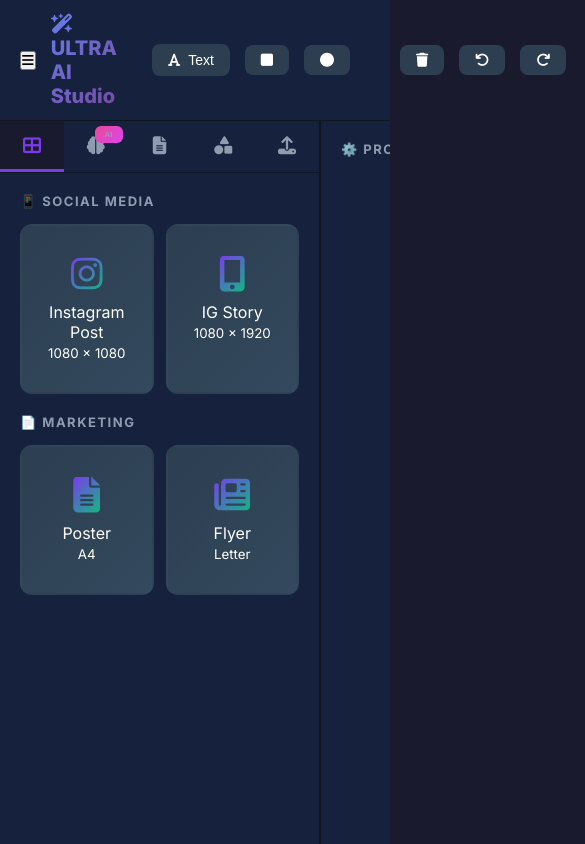
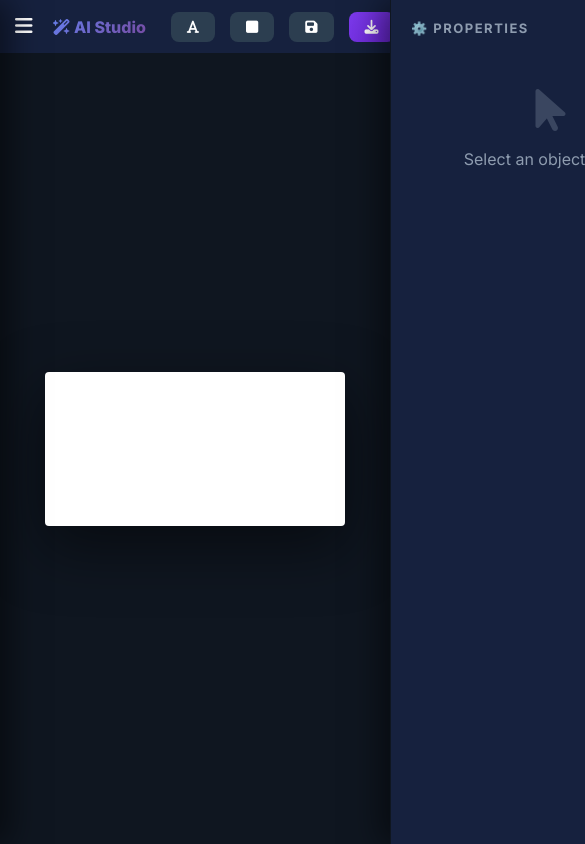
Before and after one commit to PhijamNongthanganba1/ai-design-studio, a website: page public/studio.html in a window 390 px wide. Shown: the top 844 px of the page, 585 px wide, since content can reach past the window. Drawn offline with Linux system fonts and the light colour scheme; a script that the page names is missing.

Commit message:
Fix: Improve signup error feedback and mobile responsiveness for Dashboard and Studio

```diff
--- a/public/studio.html
+++ b/public/studio.html
@@ -446,35 +446,120 @@
         .upload-item:hover .delete-upload-btn {
             opacity: 1;
         }
+
+        /* Mobile Responsive Styles */
+        .mobile-sidebar-toggle {
+            display: none;
+            background: transparent;
+            border: none;
+            color: var(--text);
+            font-size: 20px;
+            cursor: pointer;
+            padding: 5px;
+        }
+
+        .mobile-properties-toggle {
+            display: none;
+            background: transparent;
+            border: none;
+            color: var(--text);
+            font-size: 20px;
+            cursor: pointer;
+            padding: 5px;
+        }
+
+        @media (max-width: 1024px) {
+
+            .mobile-sidebar-toggle,
+            .mobile-properties-toggle {
+                display: block;
+            }
+
+            .sidebar {
+                position: fixed;
+                left: -320px;
+                top: 0;
+                bottom: 0;
+                z-index: 2000;
+                transition: left 0.3s ease;
+                box-shadow: 10px 0 30px rgba(0, 0, 0, 0.5);
+            }
+
+            .sidebar.active {
+                left: 0;
+            }
+
+            .properties {
+                position: fixed;
+                right: -320px;
+                top: 0;
+                bottom: 0;
+                z-index: 2000;
+                transition: right 0.3s ease;
+                box-shadow: -10px 0 30px rgba(0, 0, 0, 0.5);
+            }
+
+            .properties.active {
+                right: 0;
+            }
+
+            .toolbar {
+                padding: 10px;
+                overflow-x: auto;
+                white-space: nowrap;
+                flex-wrap: nowrap;
+                -webkit-overflow-scrolling: touch;
+            }
+
+            .toolbar .btn:not(.essential) {
+                display: none;
+            }
+
+            .logo {
+                font-size: 16px;
+                margin-right: 10px;
+                white-space: nowrap;
+            }
+
+            .canvas-area {
+                padding: 10px;
+            }
+
+            .canvas-wrapper {
+                transform-origin: center;
+                max-width: 100%;
+            }
+        }
+
+        @media (max-width: 480px) {
+            .toolbar .divider {
+                display: none;
+            }
+
+            .size-inputs {
+                display: none;
+            }
+        }
     </style>
 </head>
 
 <body>
     <div class="app">
         <div class="toolbar">
-            <button class="mobile-sidebar-toggle" onclick="toggleMobileSidebar()">
+            <button class="mobile-sidebar-toggle" onclick="toggleMobileSidebar()" title="Toggle Sidebar">
                 <i class="fas fa-bars"></i>
             </button>
-            <div class="logo essential"><i class="fas fa-wand-magic-sparkles"></i> ULTRA AI Studio</div>
-            <button class="btn essential" onclick="addText()"><i class="fas fa-font"></i> Text</button>
+            <div class="logo essential"><i class="fas fa-wand-magic-sparkles"></i> AI Studio</div>
+            <button class="btn essential" onclick="addText()"><i class="fas fa-font"></i></button>
             <button class="btn essential" onclick="addShape('rectangle')"><i class="fas fa-square"></i></button>
-            <button class="btn" onclick="addShape('circle')"><i class="fas fa-circle"></i></button>
             <div class="divider"></div>
-            <button class="btn" onclick="deleteSelected()"><i class="fas fa-trash"></i></button>
-            <button class="btn" onclick="undo()"><i class="fas fa-undo"></i></button>
-            <button class="btn" onclick="redo()"><i class="fas fa-redo"></i></button>
-            <div class="divider"></div>
-            <div class="size-inputs">
-                <input type="number" id="canvasWidth" value="1080" placeholder="W">
-                <span>×</span>
-                <input type="number" id="canvasHeight" value="1080" placeholder="H">
-                <button class="btn" onclick="resizeCanvas()">Resize</button>
-            </div>
+            <button class="btn essential" onclick="saveDesign()"><i class="fas fa-save"></i></button>
+            <button class="btn btn-primary essential" onclick="showExportModal()"><i
+                    class="fas fa-download"></i></button>
             <div style="margin-left: auto;"></div>
-            <button class="btn" onclick="showSavedDesigns()"><i class="fas fa-folder-open"></i> Open</button>
-            <button class="btn essential" onclick="saveDesign()"><i class="fas fa-save"></i> Save</button>
-            <button class="btn btn-primary essential" onclick="showExportModal()"><i class="fas fa-download"></i>
-                Export</button>
+            <button class="mobile-properties-toggle" onclick="toggleMobileProperties()" title="Toggle Properties">
+                <i class="fas fa-cog"></i>
+            </button>
         </div>
         <div class="main">
             <!-- Left Sidebar -->
@@ -970,8 +1055,17 @@
             sidebar.classList.toggle('active');
             if (sidebar.classList.contains('active')) {
                 toggle.className = 'fas fa-times';
+                document.querySelector('.properties').classList.remove('active');
             } else {
                 toggle.className = 'fas fa-bars';
+            }
+        }
+
+        function toggleMobileProperties() {
+            const properties = document.querySelector('.properties');
+            properties.classList.toggle('active');
+            if (properties.classList.contains('active')) {
+                document.querySelector('.sidebar').classList.remove('active');
             }
         }
 
```
Also changed, not shown: public/dashboard.html (+34 -0 lines), public/login.html (+20 -1 lines), public/signup.html (+20 -1 lines).
